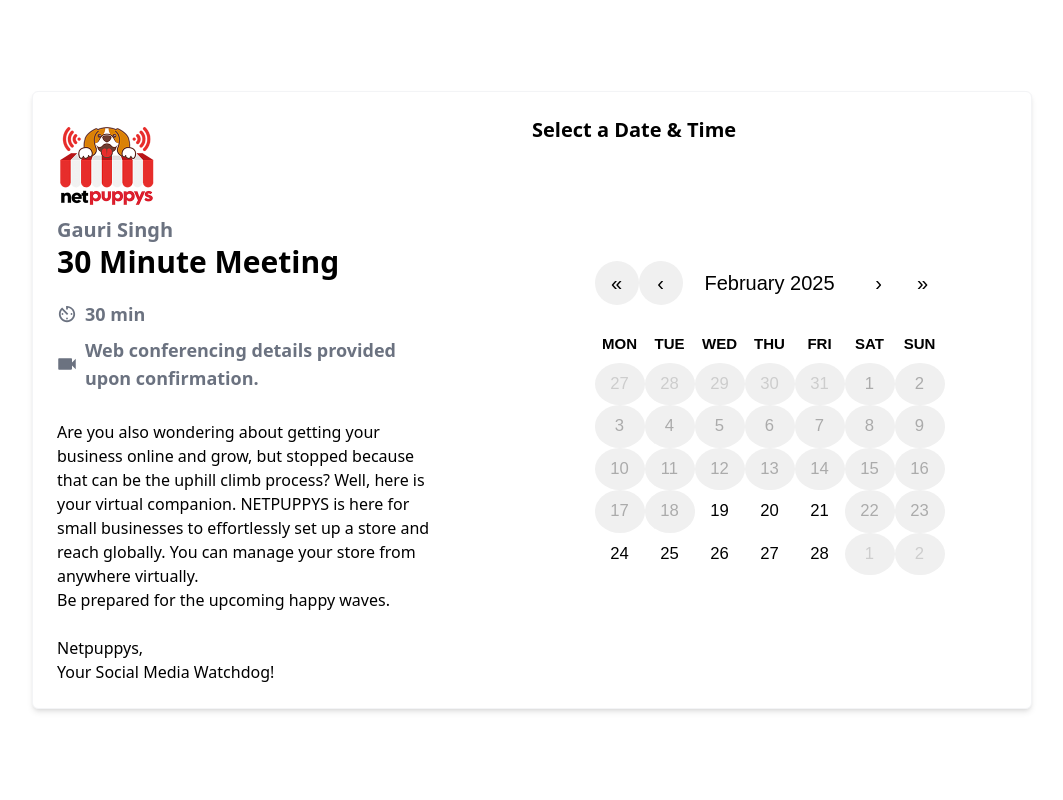
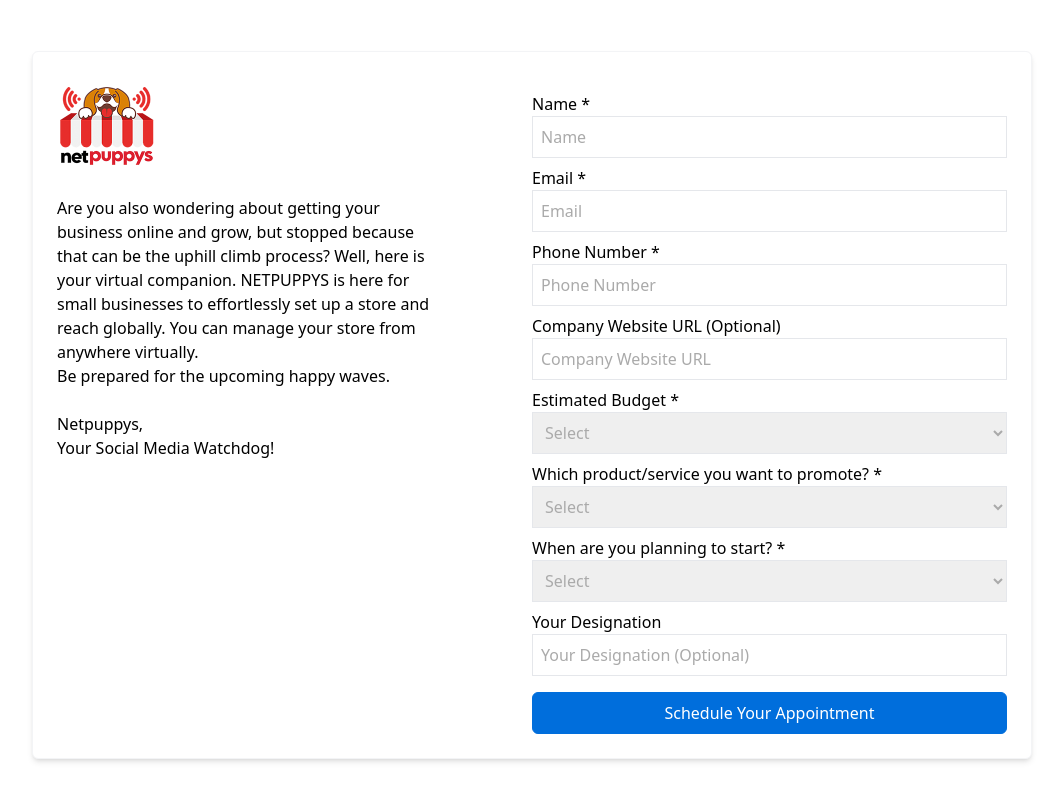
Before and after one commit to Netpuppys/netpuppys-form, a Next.js app: page / in a window 1280 px wide. Shown: the top 800 px of the page, without its empty margins (108-1171 px from the left). Built offline with nearby package versions, Linux system fonts and the light colour scheme.

Commit message:
Only form field updated

```diff
--- a/app/page.js
+++ b/app/page.js
@@ -1,15 +1,5 @@
 "use client";
 import React, { useState } from "react";
-import Calendar from "react-calendar";
-import "react-calendar/dist/Calendar.css";
-import {
-  IoIosCalendar,
-  IoMdArrowForward,
-  IoMdArrowRoundBack,
-  IoMdTimer,
-  IoMdVideocam,
-} from "react-icons/io";
-import { FaEarthAsia } from "react-icons/fa6";
 import logo from "../public/logo.png";
 import Image from "next/image";
 import axios from "axios";
@@ -17,9 +7,6 @@ import { toast, ToastContainer } from "react-toastify";
 import "react-toastify/dist/ReactToastify.css";
 import { ThreeDots } from "react-loader-spinner";
 const AppointmentBooking = () => {
-  const [selectedDate, setSelectedDate] = useState(null);
-  const [selectedTime, setSelectedTime] = useState(null);
-  const [formVisible, setFormVisible] = useState(false);
   const [loader, setLoader] = useState(false);
   const [formData, setFormData] = useState({
     name: "",
@@ -29,54 +16,8 @@ const AppointmentBooking = () => {
     budget: "",
     service: "",
     startTime: "",
-    employeeSize: "",
     designation: "",
   });
-
-  const minDate = new Date();
-  minDate.setDate(minDate.getDate() + 1); // Tomorrow's date
-
-  const handleDateSelect = (date) => {
-    setSelectedDate(date);
-    setSelectedTime(false);
-  };
-
-  const timeSlots = [
-    "2:00pm",
-    "2:30pm",
-    "3:00pm",
-    "3:30pm",
-    "4:00pm",
-    "4:30pm",
-    "5:00pm",
-    "5:30pm",
-  ];
-
-  const calculateEndTime = (time) => {
-    const [hour, minute, period] = time.match(/(\d+):(\d+)([ap]m)/).slice(1);
-    let hours = parseInt(hour, 10);
-    let minutes = parseInt(minute, 10);
-
-    minutes += 30;
-    if (minutes >= 60) {
-      minutes -= 60;
-      hours += 1;
-    }
-
-    // Handle AM/PM transition
-    if (hours === 12) {
-      period === "am" ? (period = "pm") : (period = "am");
-    } else if (hours > 12) {
-      hours -= 12;
-    }
-
-    return `${hours}:${minutes.toString().padStart(2, "0")}${period}`;
-  };
-
-  const handleTimeSelect = (time) => {
-    setSelectedTime(time);
-    setFormVisible(true);
-  };
 
   const handleInputChange = (e) => {
     setFormData({ ...formData, [e.target.name]: e.target.value });
@@ -87,8 +28,6 @@ const AppointmentBooking = () => {
     e.preventDefault();
     const updatedFormData = {
       ...formData,
-      selectedTime: selectedTime,
-      selectedDate: selectedDate,
       createdAt: new Date(),
     };
     axios
@@ -104,10 +43,7 @@ const AppointmentBooking = () => {
           budget: "",
           service: "",
           startTime: "",
-          employeeSize: "",
           designation: "",
-          selectedTime: "",
-          selectedDate: "",
         });
       })
       .catch((error) => {
@@ -121,43 +57,6 @@ const AppointmentBooking = () => {
         <div className="p-6  w-[98%] max-w-[1000px] flex flex-col md:flex-row gap-5 md:gap-0 justify-between mx-auto bg-white rounded-md border-[0.5px] border-gray-100 shadow-md">
           <div className="w-full md:w-[40%] h-full">
             <Image src={logo} alt="" className="w-[100px] h-fit" />
-            <h5 className="text-gray-500 text-xl font-bold">Gauri Singh</h5>
-            <h5 className="text-3xl font-semibold">30 Minute Meeting</h5>
-            <h5 className="text-lg pt-5 text-gray-500 font-semibold flex gap-2 items-center">
-              <span className="w-fit text-xl">
-                <IoMdTimer />
-              </span>
-              30 min
-            </h5>
-            <h5 className="text-lg my-2 text-gray-500 font-semibold flex gap-2 items-center">
-              <span className="w-fit text-xl">
-                <IoMdVideocam />
-              </span>
-              <span>Web conferencing details provided upon confirmation.</span>
-            </h5>
-            {formVisible && (
-              <>
-                <h5 className="text-lg text-gray-500 font-semibold flex gap-2 items-center">
-                  <span className="w-fit text-xl">
-                    <IoIosCalendar />
-                  </span>
-                  {selectedTime} - {calculateEndTime(selectedTime)},{" "}
-                  {selectedDate?.toLocaleDateString("en-US", {
-                    weekday: "long",
-                    month: "long",
-                    day: "numeric",
-                    year: "numeric",
-                  })}
-                </h5>
-                <h5 className="text-lg mt-2 text-gray-500 font-semibold flex gap-2 items-center">
-                  <span className="w-fit text-xl">
-                    <FaEarthAsia />
-                  </span>
-                  India Standard Time
-                </h5>
-              </>
-            )}
-
             <h5 className="text-base pt-5">
               Are you also wondering about getting your business online and
               grow, but stopped because that can be the uphill climb process?
@@ -173,66 +72,7 @@ const AppointmentBooking = () => {
               Your Social Media Watchdog!
             </h5>
           </div>
-          {!formVisible && (
           <div className="flex flex-col w-full md:w-[50%]">
-              <div className="flex justify-between mb-2 gap-2">
-                <h2 className="text-xl font-bold ">Select a Date & Time</h2>
-                {selectedTime && (
-                  <button
-                    className="flex justify-end w-fit relative z-20 ml-auto p-2 text-2xl aspect-square rounded-full text-[#006EDC] bg-white hover:bg-[#006EDC] hover:text-white transition-all duration-300 shadow-2xl border border-gray-300"
-                    onClick={() => setFormVisible(true)}
-                  >
-                    <IoMdArrowForward />
-                  </button>
-                )}
-              </div>
-              <Calendar
-                onChange={handleDateSelect}
-                value={selectedDate}
-                minDate={minDate}
-                tileDisabled={({ date, view }) =>
-                  view === "month" &&
-                  (date.getDay() === 0 || date.getDay() === 6)
-                }
-                className="text-xl w-fit mx-auto my-auto"
-              />
-              {selectedDate && (
-                <div className="mt-4">
-                  <h3 className="text-lg font-semibold">Select a Time Slot</h3>
-                  <div className="flex w-full justify-between items-center mb-4">
-                    <h3 className="text-lg font-semibold">Time zone:- </h3>
-                    <h3 className="text-lg w-fit font-semibold flex gap-2 justify-center items-center">
-                      <FaEarthAsia />
-                      India Standard Time
-                    </h3>
-                  </div>
-                  <div className="flex flex-wrap gap-2">
-                    {timeSlots.map((slot) => (
-                      <button
-                        key={slot}
-                        onClick={() => handleTimeSelect(slot)}
-                        className={`w-[calc(25%-8px)] p-2 rounded-md hover:bg-[#006EDC] hover:text-white transition-all duration-300 ${
-                          selectedTime === slot
-                            ? "bg-[#006EDC] text-white"
-                            : "border border-[#006EDC] text-[#006EDC]"
-                        }`}
-                      >
-                        {slot}
-                      </button>
-                    ))}
-                  </div>
-                </div>
-              )}
-            </div>
-          )}
-          {formVisible && (
-            <div className="flex flex-col w-full md:w-[50%]">
-              <button
-                className="w-fit p-2 text-2xl aspect-square rounded-full text-[#006EDC] bg-white hover:bg-[#006EDC] hover:text-white transition-all duration-300 shadow-2xl border border-gray-300"
-                onClick={() => setFormVisible(false)}
-              >
-                <IoMdArrowRoundBack />
-              </button>
             <form onSubmit={handleSubmit} className="mt-4">
               <label>Name *</label>
               <input
@@ -393,7 +233,6 @@ const AppointmentBooking = () => {
               </button>
             </form>
           </div>
-          )}
         </div>
       </div>
       <ToastContainer closeButton closeOnClick={true} />
```
Lines whose indentation alone changed are shown as unchanged.
